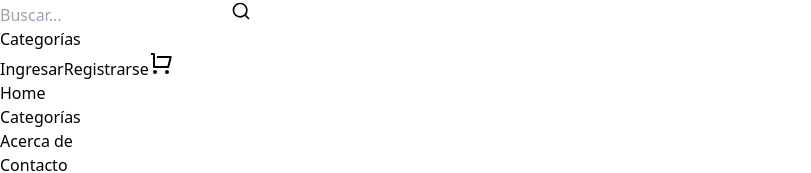
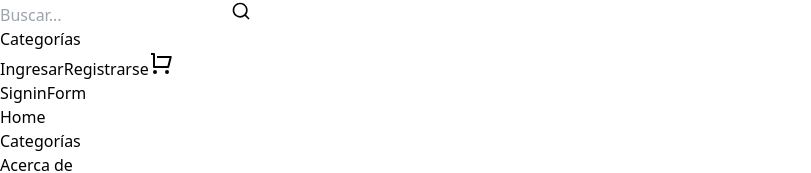
Before and after one commit to No-Country/C15-03-M-NodeReact, a React (Vite) app in the folder front/: page /signin in a window 1280 px wide. Shown: the part 749-922 px from the top of the page, without its empty margins (0-811 px from the left). Built offline with nearby package versions, Linux system fonts and the light colour scheme.

Commit message:
signin page

```diff
--- a/front/src/App.jsx
+++ b/front/src/App.jsx
@@ -1,6 +1,7 @@
 import Navbar from "./components/shared/Navbar";
 import Home from "./pages/Home";
 import Signup from "./pages/Signup";
+import Signin from "./pages/Signin";
 import Footer from "./components/shared/Footer";
 import { BrowserRouter as Router, Routes, Route } from "react-router-dom";
 
@@ -15,7 +16,7 @@ export default function App() {
       <Routes>
         <Route path="/" element={<Home />} />
         <Route path="/signup" element={<Signup />} />
-
+        <Route path="/signin" element={<Signin />} />
 
       </Routes>
       </div>
--- /dev/null
+++ b/front/src/components/signin/SigninForm.jsx
@@ -0,0 +1,7 @@
+import React from 'react'
+
+export default function SigninForm() {
+  return (
+    <div>SigninForm</div>
+  )
+}
--- /dev/null
+++ b/front/src/pages/Signin.jsx
@@ -0,0 +1,9 @@
+import SigninForm from ".././components/signin/SigninForm";
+
+export default function Signin() {
+  return (
+    <div>
+      <SigninForm />
+    </div>
+  );
+}
```
